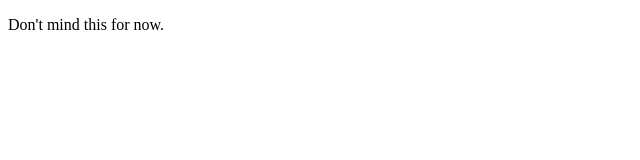
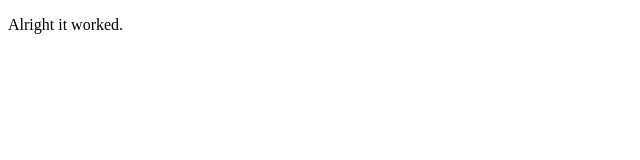
Before and after one commit to ABC-YZ/Coursera, a plain HTML site: page site/index.html in a window 1280 px wide. Shown: the full height of the page, 0-640 px from the left. Drawn offline with Linux system fonts and the light colour scheme.

Commit message:
Small addition to page content

```diff
--- a/site/index.html
+++ b/site/index.html
@@ -4,6 +4,6 @@
         <title>"Ok, we're getting somewhere.</title>
     </head>
     <body>
-        <p>Don't mind this for now.</p>
+        <p>Alright it worked.</p>
     </body>
 </html>
```
